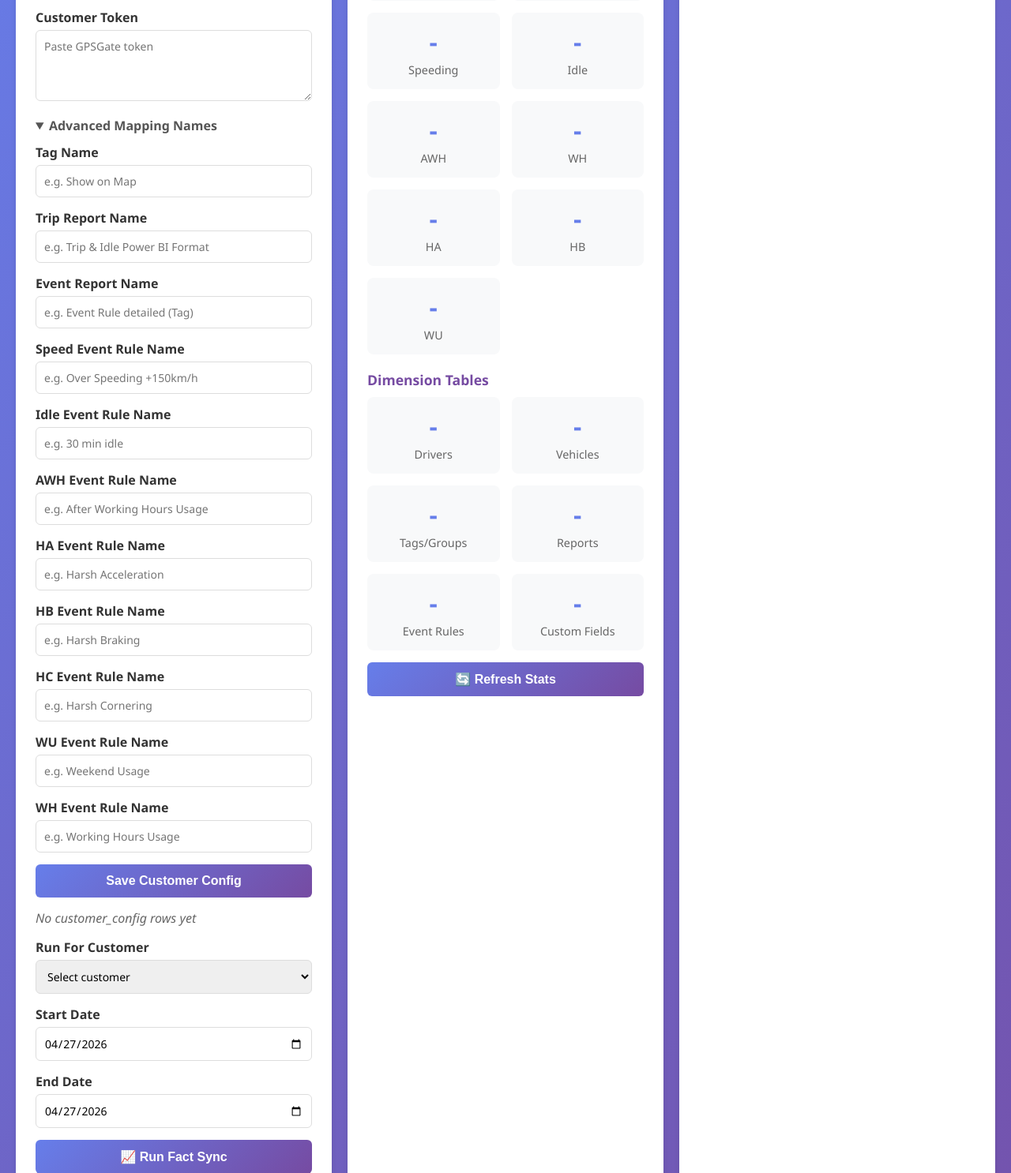
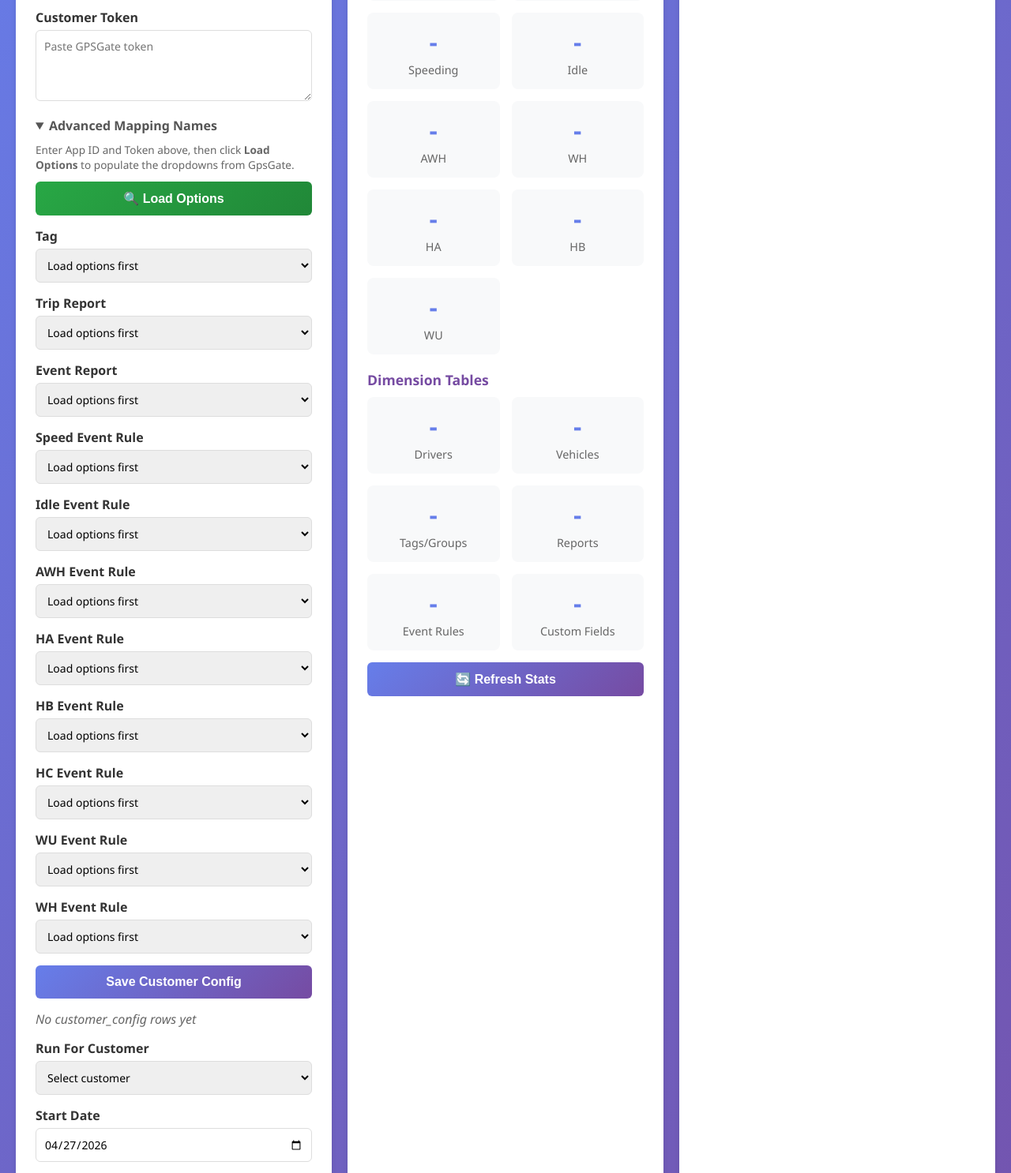
Before and after one commit to MozaicTechnologies/Power-BI-X-GpsGate, a Flask app: page /dashboard/ in a window 1280 px wide, after a click on "Advanced Mapping Names". Shown: the part 325-1811 px from the top of the page at 79% size. Run offline with Flask 3, Linux system fonts and the light colour scheme; data that the repository does not hold is empty.

Commit message:
make reports selecteble

```diff
--- /dev/null
+++ b/static/js/customer-config.js
@@ -0,0 +1,103 @@
+const MAPPING_FIELDS = [
+    {selectId: 'customer-tag-name',                nameField: 'tag_name',                idField: 'tag_id'},
+    {selectId: 'customer-trip-report-name',        nameField: 'trip_report_name',        idField: 'trip_report_id'},
+    {selectId: 'customer-event-report-name',       nameField: 'event_report_name',       idField: 'event_report_id'},
+    {selectId: 'customer-speed-event-rule-name',   nameField: 'speed_event_rule_name',   idField: 'speed_event_id'},
+    {selectId: 'customer-idle-event-rule-name',    nameField: 'idle_event_rule_name',    idField: 'idle_event_id'},
+    {selectId: 'customer-awh-event-rule-name',     nameField: 'awh_event_rule_name',     idField: 'awh_event_id'},
+    {selectId: 'customer-ha-event-rule-name',      nameField: 'ha_event_rule_name',      idField: 'ha_event_id'},
+    {selectId: 'customer-hb-event-rule-name',      nameField: 'hb_event_rule_name',      idField: 'hb_event_id'},
+    {selectId: 'customer-hc-event-rule-name',      nameField: 'hc_event_rule_name',      idField: 'hc_event_id'},
+    {selectId: 'customer-wu-event-rule-name',      nameField: 'wu_event_rule_name',      idField: 'wu_event_id'},
+    {selectId: 'customer-wh-event-rule-name',      nameField: 'wh_event_rule_name',      idField: 'wh_event_id'},
+];
+
+function escapeHtml(value) {
+    return String(value == null ? '' : value).replace(/[&<>"']/g, ch => ({
+        '&': '&amp;', '<': '&lt;', '>': '&gt;', '"': '&quot;', "'": '&#39;'
+    }[ch]));
+}
+
+function showMappingOptionsMessage(type, text) {
+    const msg = document.getElementById('mapping-options-message');
+    msg.className = 'message ' + type;
+    msg.textContent = text;
+    msg.style.display = 'block';
+    if (type !== 'info') {
+        setTimeout(() => { msg.style.display = 'none'; }, 5000);
+    }
+}
+
+async function loadMappingOptions() {
+    const applicationId = document.getElementById('customer-app-id').value.trim();
+    const token = document.getElementById('customer-token').value.trim();
+    if (!applicationId || !token) {
+        showMappingOptionsMessage('error', 'Enter App ID and Token first');
+        return;
+    }
+    showMappingOptionsMessage('info', 'Loading options from GpsGate...');
+    try {
+        const response = await fetch('/dashboard/customer-config/options', {
+            method: 'POST',
+            headers: {'Content-Type': 'application/json'},
+            body: JSON.stringify({application_id: applicationId, token: token})
+        });
+        const data = await response.json();
+        if (!data.success) {
+            showMappingOptionsMessage('error', data.error || 'Failed to load options');
+            return;
+        }
+        populateMappingSelects({
+            tags: data.tags || [],
+            event_rules: data.event_rules || [],
+            reports: data.reports || []
+        });
+        showMappingOptionsMessage(
+            'success',
+            `Loaded ${data.tags.length} tags · ${data.reports.length} reports · ${data.event_rules.length} event rules`
+        );
+    } catch (error) {
+        showMappingOptionsMessage('error', 'Request failed: ' + error.message);
+    }
+}
+
+function populateMappingSelects(options) {
+    MAPPING_FIELDS.forEach(({selectId}) => {
+        const select = document.getElementById(selectId);
+        const sourceKey = select.getAttribute('data-options-source');
+        const items = options[sourceKey] || [];
+        const previousValue = select.value;
+        const optionsHtml = items.map(item =>
+            `<option value="${escapeHtml(item.id)}" data-name="${escapeHtml(item.name)}">${escapeHtml(item.name)}</option>`
+        ).join('');
+        select.innerHTML = '<option value="">-- Select --</option>' + optionsHtml;
+        if (previousValue && items.some(item => String(item.id) === String(previousValue))) {
+            select.value = previousValue;
+        }
+    });
+}
+
+function collectCustomerConfigPayload() {
+    const payload = {
+        application_id: document.getElementById('customer-app-id').value.trim(),
+        token: document.getElementById('customer-token').value.trim()
+    };
+    MAPPING_FIELDS.forEach(({selectId, nameField, idField}) => {
+        const select = document.getElementById(selectId);
+        const id = (select.value || '').trim();
+        const selectedOption = id ? select.options[select.selectedIndex] : null;
+        const name = selectedOption ? (selectedOption.dataset.name || selectedOption.textContent || '').trim() : '';
+        payload[nameField] = name;
+        payload[idField] = id;
+    });
+    return payload;
+}
+
+function clearCustomerConfigForm() {
+    document.getElementById('customer-app-id').value = '';
+    document.getElementById('customer-token').value = '';
+    MAPPING_FIELDS.forEach(({selectId}) => {
+        const select = document.getElementById(selectId);
+        select.innerHTML = '<option value="">Load options first</option>';
+    });
+}
--- a/static/js/dashboard.js
+++ b/static/js/dashboard.js
@@ -28,44 +28,6 @@ function showCustomerConfigMessage(type, text) {
 
 function getSelectedApplicationId() {
     return document.getElementById('manual-application-id').value.trim();
-}
-
-function collectCustomerConfigPayload() {
-    return {
-        application_id: document.getElementById('customer-app-id').value.trim(),
-        token: document.getElementById('customer-token').value.trim(),
-        tag_name: document.getElementById('customer-tag-name').value.trim(),
-        trip_report_name: document.getElementById('customer-trip-report-name').value.trim(),
-        event_report_name: document.getElementById('customer-event-report-name').value.trim(),
-        speed_event_rule_name: document.getElementById('customer-speed-event-rule-name').value.trim(),
-        idle_event_rule_name: document.getElementById('customer-idle-event-rule-name').value.trim(),
-        awh_event_rule_name: document.getElementById('customer-awh-event-rule-name').value.trim(),
-        ha_event_rule_name: document.getElementById('customer-ha-event-rule-name').value.trim(),
-        hb_event_rule_name: document.getElementById('customer-hb-event-rule-name').value.trim(),
-        hc_event_rule_name: document.getElementById('customer-hc-event-rule-name').value.trim(),
-        wu_event_rule_name: document.getElementById('customer-wu-event-rule-name').value.trim(),
-        wh_event_rule_name: document.getElementById('customer-wh-event-rule-name').value.trim()
-    };
-}
-
-function clearCustomerConfigForm() {
-    [
-        'customer-app-id',
-        'customer-token',
-        'customer-tag-name',
-        'customer-trip-report-name',
-        'customer-event-report-name',
-        'customer-speed-event-rule-name',
-        'customer-idle-event-rule-name',
-        'customer-awh-event-rule-name',
-        'customer-ha-event-rule-name',
-        'customer-hb-event-rule-name',
-        'customer-hc-event-rule-name',
-        'customer-wu-event-rule-name',
-        'customer-wh-event-rule-name'
-    ].forEach(id => {
-        document.getElementById(id).value = '';
-    });
 }
 
         async function refreshCustomerConfigs() {
--- a/templates/dashboard.html
+++ b/templates/dashboard.html
@@ -33,49 +33,80 @@
 
                 <details style="margin-bottom: 15px;">
                     <summary style="cursor: pointer; font-weight: 600; color: #555;">Advanced Mapping Names</summary>
+                    <p style="margin: 10px 0; font-size: 0.85rem; color: #666;">
+                        Enter App ID and Token above, then click <strong>Load Options</strong> to populate the dropdowns from GpsGate.
+                    </p>
                     <div class="form-group" style="margin-top: 12px;">
-                        <label for="customer-tag-name">Tag Name</label>
-                        <input type="text" id="customer-tag-name" placeholder="e.g. Show on Map">
+                        <button type="button" onclick="loadMappingOptions()" style="background: linear-gradient(135deg, #28a745 0%, #218838 100%);">
+                            🔍 Load Options
+                        </button>
+                    </div>
+                    <div id="mapping-options-message" class="message"></div>
+                    <div class="form-group" style="margin-top: 12px;">
+                        <label for="customer-tag-name">Tag</label>
+                        <select id="customer-tag-name" data-options-source="tags">
+                            <option value="">Load options first</option>
+                        </select>
                     </div>
                     <div class="form-group">
-                        <label for="customer-trip-report-name">Trip Report Name</label>
-                        <input type="text" id="customer-trip-report-name" placeholder="e.g. Trip & Idle Power BI Format">
+                        <label for="customer-trip-report-name">Trip Report</label>
+                        <select id="customer-trip-report-name" data-options-source="reports">
+                            <option value="">Load options first</option>
+                        </select>
                     </div>
                     <div class="form-group">
-                        <label for="customer-event-report-name">Event Report Name</label>
-                        <input type="text" id="customer-event-report-name" placeholder="e.g. Event Rule detailed (Tag)">
+                        <label for="customer-event-report-name">Event Report</label>
+                        <select id="customer-event-report-name" data-options-source="reports">
+                            <option value="">Load options first</option>
+                        </select>
                     </div>
                     <div class="form-group">
-                        <label for="customer-speed-event-rule-name">Speed Event Rule Name</label>
-                        <input type="text" id="customer-speed-event-rule-name" placeholder="e.g. Over Speeding +150km/h">
+                        <label for="customer-speed-event-rule-name">Speed Event Rule</label>
+                        <select id="customer-speed-event-rule-name" data-options-source="event_rules">
+                            <option value="">Load options first</option>
+                        </select>
                     </div>
                     <div class="form-group">
-                        <label for="customer-idle-event-rule-name">Idle Event Rule Name</label>
-                        <input type="text" id="customer-idle-event-rule-name" placeholder="e.g. 30 min idle">
+                        <label for="customer-idle-event-rule-name">Idle Event Rule</label>
+                        <select id="customer-idle-event-rule-name" data-options-source="event_rules">
+                            <option value="">Load options first</option>
+                        </select>
                     </div>
                     <div class="form-group">
-                        <label for="customer-awh-event-rule-name">AWH Event Rule Name</label>
-                        <input type="text" id="customer-awh-event-rule-name" placeholder="e.g. After Working Hours Usage">
+                        <label for="customer-awh-event-rule-name">AWH Event Rule</label>
+                        <select id="customer-awh-event-rule-name" data-options-source="event_rules">
+                            <option value="">Load options first</option>
+                        </select>
                     </div>
                     <div class="form-group">
-                        <label for="customer-ha-event-rule-name">HA Event Rule Name</label>
-                        <input type="text" id="customer-ha-event-rule-name" placeholder="e.g. Harsh Acceleration">
+                        <label for="customer-ha-event-rule-name">HA Event Rule</label>
+                        <select id="customer-ha-event-rule-name" data-options-source="event_rules">
+                            <option value="">Load options first</option>
+                        </select>
                     </div>
                     <div class="form-group">
-                        <label for="customer-hb-event-rule-name">HB Event Rule Name</label>
-                        <input type="text" id="customer-hb-event-rule-name" placeholder="e.g. Harsh Braking">
+                        <label for="customer-hb-event-rule-name">HB Event Rule</label>
+                        <select id="customer-hb-event-rule-name" data-options-source="event_rules">
+                            <option value="">Load options first</option>
+                        </select>
                     </div>
                     <div class="form-group">
-                        <label for="customer-hc-event-rule-name">HC Event Rule Name</label>
-                        <input type="text" id="customer-hc-event-rule-name" placeholder="e.g. Harsh Cornering">
+                        <label for="customer-hc-event-rule-name">HC Event Rule</label>
+                        <select id="customer-hc-event-rule-name" data-options-source="event_rules">
+                            <option value="">Load options first</option>
+                        </select>
                     </div>
                     <div class="form-group">
-                        <label for="customer-wu-event-rule-name">WU Event Rule Name</label>
-                        <input type="text" id="customer-wu-event-rule-name" placeholder="e.g. Weekend Usage">
+                        <label for="customer-wu-event-rule-name">WU Event Rule</label>
+                        <select id="customer-wu-event-rule-name" data-options-source="event_rules">
+                            <option value="">Load options first</option>
+                        </select>
                     </div>
                     <div class="form-group">
-                        <label for="customer-wh-event-rule-name">WH Event Rule Name</label>
-                        <input type="text" id="customer-wh-event-rule-name" placeholder="e.g. Working Hours Usage">
+                        <label for="customer-wh-event-rule-name">WH Event Rule</label>
+                        <select id="customer-wh-event-rule-name" data-options-source="event_rules">
+                            <option value="">Load options first</option>
+                        </select>
                     </div>
                 </details>
 
@@ -281,6 +312,7 @@
         </div>
     </div>
 
+    <script src="{{ url_for('static', filename='js/customer-config.js') }}"></script>
     <script src="{{ url_for('static', filename='js/dashboard.js') }}"></script>
     <script src="{{ url_for('static', filename='js/cleanup.js') }}"></script>
 </body>
```
Also changed, not shown: dashboard_enhanced.py (+81 -6 lines).
